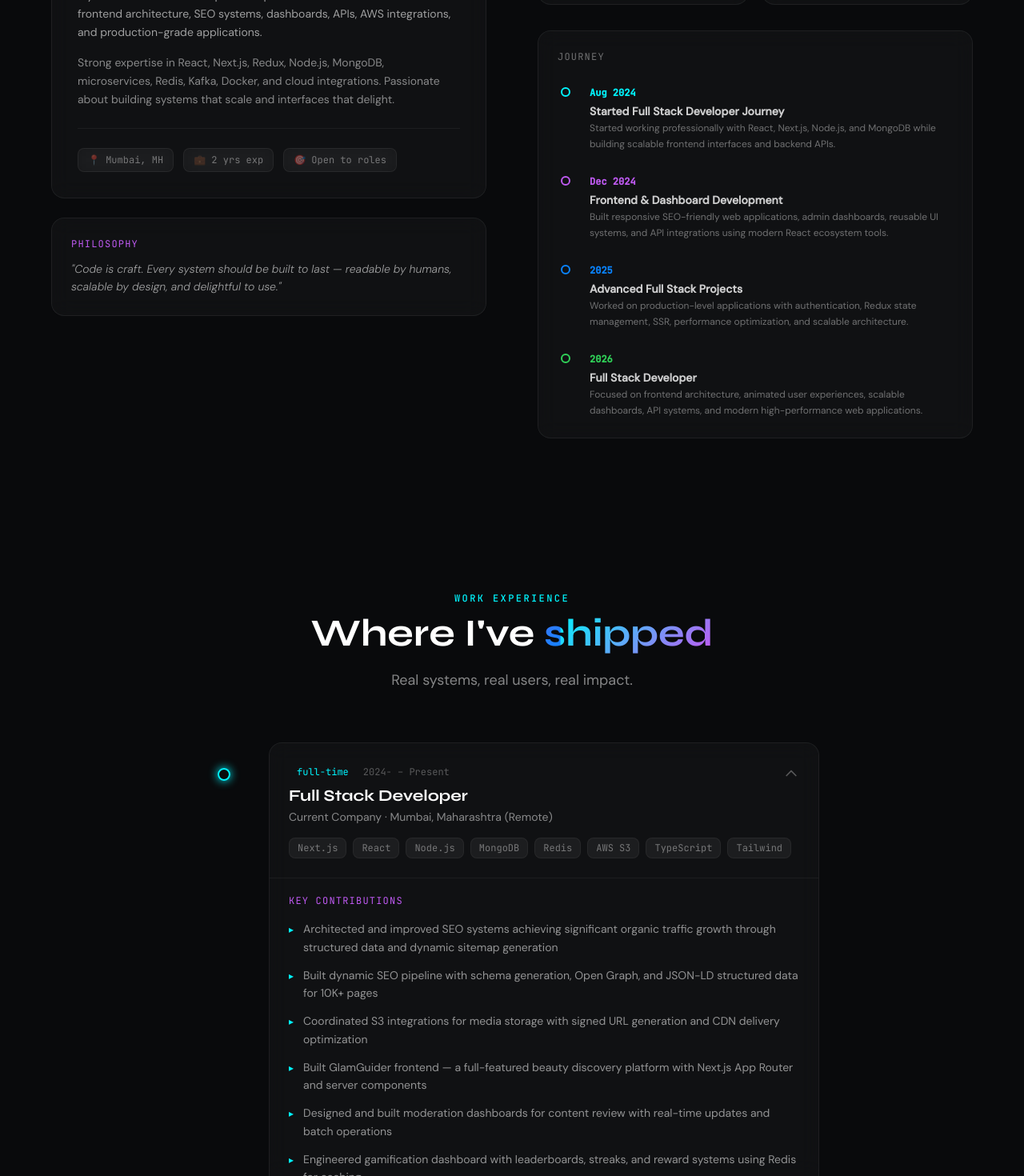
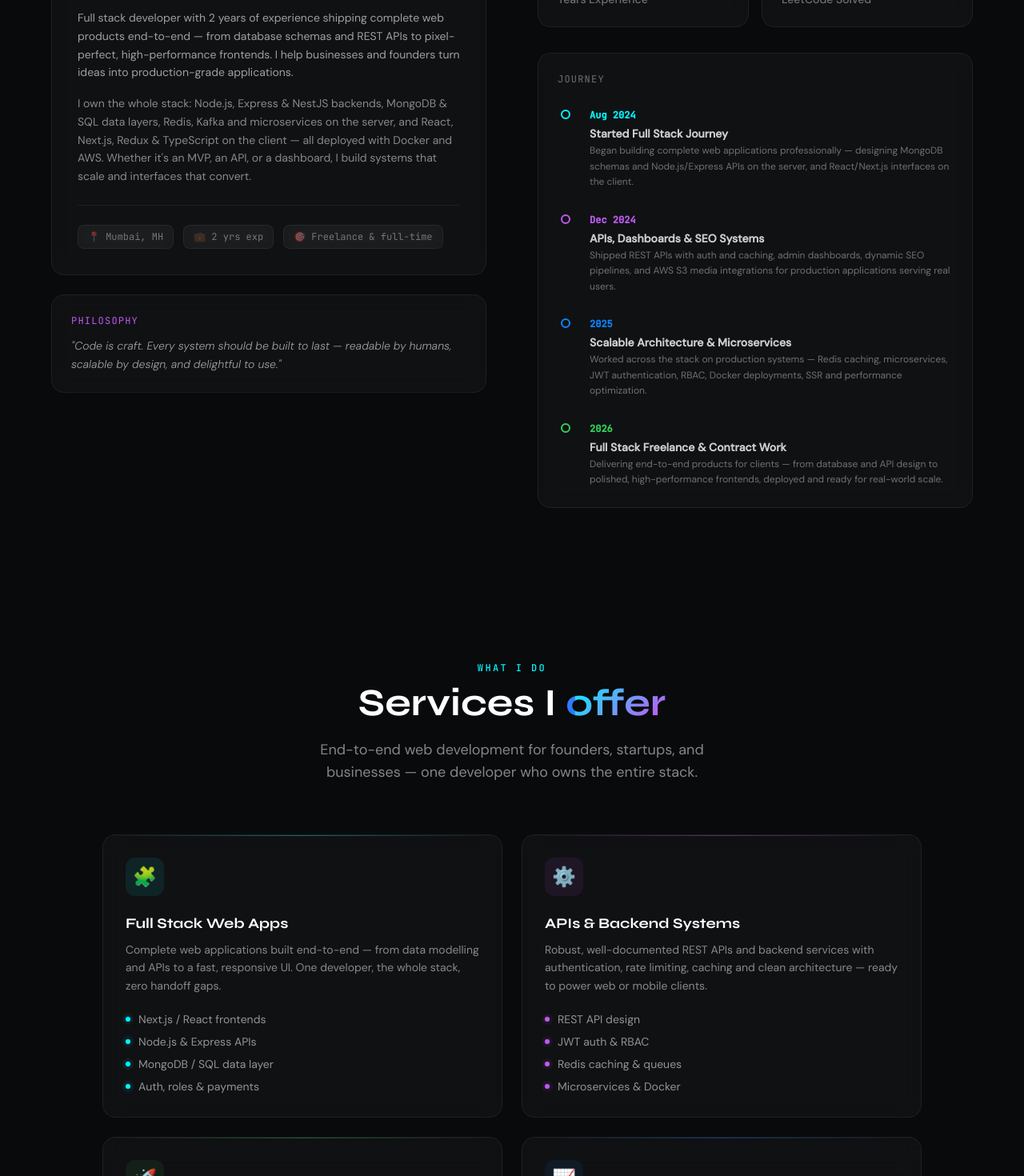
Before and after one commit to mahtobhola431/portFolioBhola, a Next.js app: page / in a window 1280 px wide. Shown: the part 1330-2800 px from the top of the page at 80% size. Built offline with nearby package versions, Linux system fonts and the light colour scheme.

Commit message:
added the services

```diff
--- a/src/app/page.tsx
+++ b/src/app/page.tsx
@@ -9,6 +9,10 @@ import { HeroSection } from "@/components/sections/HeroSection";
 // Lazy load below-fold sections
 const AboutSection = dynamic(
   () => import("@/components/sections/AboutSection").then((m) => m.AboutSection),
+  { ssr: true }
+);
+const ServicesSection = dynamic(
+  () => import("@/components/sections/ServicesSection").then((m) => m.ServicesSection),
   { ssr: true }
 );
 const ExperienceSection = dynamic(
@@ -43,6 +47,7 @@ export default function Home() {
 
         <HeroSection />
         <AboutSection />
+        <ServicesSection />
         <ExperienceSection />
         <SkillsSection />
         <ProjectsSection />
--- a/src/components/layout/Navbar.tsx
+++ b/src/components/layout/Navbar.tsx
@@ -100,7 +100,7 @@ export function Navbar() {
           </div>
 
           {/* Resume Button with premium animation */}
-          <motion.a
+          {/* <motion.a
             href={personalInfo.resumeUrl}
             download
             whileHover={{ scale: 1.05 }}
@@ -116,7 +116,7 @@ export function Navbar() {
               whileHover={{ x: 0 }}
               transition={{ duration: 0.3 }}
             />
-          </motion.a>
+          </motion.a> */}
         </div>
       </motion.nav>
 
--- a/src/components/sections/AboutSection.tsx
+++ b/src/components/sections/AboutSection.tsx
@@ -39,33 +39,33 @@ function StatCard({
 const timeline = [
   {
     year: "Aug 2024",
-    title: "Started Full Stack Developer Journey",
+    title: "Started Full Stack Journey",
     description:
-      "Started working professionally with React, Next.js, Node.js, and MongoDB while building scalable frontend interfaces and backend APIs.",
+      "Began building complete web applications professionally — designing MongoDB schemas and Node.js/Express APIs on the server, and React/Next.js interfaces on the client.",
     color: "var(--neon-cyan)",
   },
 
   {
     year: "Dec 2024",
-    title: "Frontend & Dashboard Development",
+    title: "APIs, Dashboards & SEO Systems",
     description:
-      "Built responsive SEO-friendly web applications, admin dashboards, reusable UI systems, and API integrations using modern React ecosystem tools.",
+      "Shipped REST APIs with auth and caching, admin dashboards, dynamic SEO pipelines, and AWS S3 media integrations for production applications serving real users.",
     color: "var(--neon-purple)",
   },
 
   {
     year: "2025",
-    title: "Advanced Full Stack Projects",
+    title: "Scalable Architecture & Microservices",
     description:
-      "Worked on production-level applications with authentication, Redux state management, SSR, performance optimization, and scalable architecture.",
+      "Worked across the stack on production systems — Redis caching, microservices, JWT authentication, RBAC, Docker deployments, SSR and performance optimization.",
     color: "var(--neon-blue)",
   },
 
   {
     year: "2026",
-    title: "Full Stack Developer",
+    title: "Full Stack Freelance & Contract Work",
     description:
-      "Focused on frontend architecture, animated user experiences, scalable dashboards, API systems, and modern high-performance web applications.",
+      "Delivering end-to-end products for clients — from database and API design to polished, high-performance frontends, deployed and ready for real-world scale.",
     color: "var(--neon-green)",
   },
 ];
@@ -83,8 +83,8 @@ export function AboutSection() {
         <SectionHeader
           eyebrow="About Me"
           title="Building the web, "
-          highlight="one system at a time"
-          description="From Mumbai's tech scene to production-grade systems."
+          highlight="end to end"
+          description="A full stack developer who takes products from database to deployment — and freelances for clients who need it all done well."
           className="mb-16"
         />
 
@@ -122,7 +122,7 @@ export function AboutSection() {
                 </p>
 
                 <div className="mt-6 pt-6 border-t border-white/5 flex flex-wrap gap-3">
-                  {["📍 Mumbai, MH", "💼 2 yrs exp", "🎯 Open to roles"].map(
+                  {["📍 Mumbai, MH", "💼 2 yrs exp", "🎯 Freelance & full-time"].map(
                     (tag) => (
                       <span
                         key={tag}
--- /dev/null
+++ b/src/components/sections/ServicesSection.tsx
@@ -0,0 +1,134 @@
+"use client";
+
+import { motion } from "framer-motion";
+import { services } from "@/data";
+import { SectionHeader } from "@/components/ui/SectionHeader";
+import { staggerContainer, staggerItem } from "@/lib/animations";
+
+export function ServicesSection() {
+  return (
+    <section id="services" className="section-padding relative overflow-hidden">
+      {/* Ambient glow */}
+      <div className="absolute top-1/4 right-0 w-80 h-80 rounded-full bg-[var(--neon-purple)]/5 blur-3xl pointer-events-none" />
+      <div className="absolute bottom-0 left-0 w-72 h-72 rounded-full bg-[var(--neon-cyan)]/5 blur-3xl pointer-events-none" />
+
+      <div className="container-custom">
+        <SectionHeader
+          eyebrow="What I Do"
+          title="Services I "
+          highlight="offer"
+          description="End-to-end web development for founders, startups, and businesses — one developer who owns the entire stack."
+          className="mb-16"
+        />
+
+        <motion.div
+          variants={staggerContainer}
+          initial="hidden"
+          whileInView="visible"
+          viewport={{ once: true, margin: "-80px" }}
+          className="grid sm:grid-cols-2 gap-6 max-w-5xl mx-auto"
+        >
+          {services.map((service) => (
+            <motion.div
+              key={service.id}
+              variants={staggerItem}
+              whileHover={{ y: -4 }}
+              className="glass rounded-2xl p-7 border border-white/5 relative overflow-hidden group transition-all duration-300"
+            >
+              {/* Top accent line */}
+              <div
+                className="absolute top-0 left-0 right-0 h-px opacity-40"
+                style={{
+                  background: `linear-gradient(90deg, transparent, ${service.color}, transparent)`,
+                }}
+              />
+              {/* Corner glow */}
+              <div
+                className="absolute -top-10 -right-10 w-32 h-32 rounded-full blur-2xl opacity-0 group-hover:opacity-100 transition-opacity duration-500"
+                style={{ background: `${service.color}20` }}
+              />
+
+              <div className="relative z-10">
+                <div
+                  className="w-12 h-12 rounded-xl flex items-center justify-center text-2xl mb-5"
+                  style={{ background: `${service.color}15` }}
+                >
+                  {service.icon}
+                </div>
+
+                <h3 className="font-display font-bold text-lg text-white mb-2">
+                  {service.title}
+                </h3>
+
+                <p className="text-white/50 text-sm leading-relaxed mb-5">
+                  {service.description}
+                </p>
+
+                <ul className="space-y-2">
+                  {service.features.map((feature) => (
+                    <li
+                      key={feature}
+                      className="flex items-center gap-2.5 text-sm text-white/55"
+                    >
+                      <span
+                        className="w-1.5 h-1.5 rounded-full flex-shrink-0"
+                        style={{
+                          backgroundColor: service.color,
+                          boxShadow: `0 0 6px ${service.color}80`,
+                        }}
+                      />
+                      {feature}
+                    </li>
+                  ))}
+                </ul>
+              </div>
+            </motion.div>
+          ))}
+        </motion.div>
+
+        {/* CTA strip */}
+        <motion.div
+          initial={{ opacity: 0, y: 20 }}
+          whileInView={{ opacity: 1, y: 0 }}
+          viewport={{ once: true }}
+          transition={{ delay: 0.2 }}
+          className="mt-12 text-center"
+        >
+          <p className="text-white/50 text-sm mb-5">
+            Have a project in mind? Let&apos;s build it together.
+          </p>
+          <button
+            onClick={() => {
+              document
+                .getElementById("contact")
+                ?.scrollIntoView({ behavior: "smooth" });
+            }}
+            className="group relative px-7 py-3.5 rounded-xl font-semibold text-sm overflow-hidden transition-all duration-300 hover:shadow-neon-cyan"
+            style={{
+              background:
+                "linear-gradient(135deg, var(--neon-cyan), var(--neon-blue))",
+              color: "hsl(var(--background))",
+            }}
+          >
+            <span className="relative z-10 flex items-center gap-2">
+              Start a Project
+              <svg
+                className="w-4 h-4 group-hover:translate-x-1 transition-transform"
+                fill="none"
+                stroke="currentColor"
+                viewBox="0 0 24 24"
+              >
+                <path
+                  strokeLinecap="round"
+                  strokeLinejoin="round"
+                  strokeWidth={2}
+                  d="M17 8l4 4m0 0l-4 4m4-4H3"
+                />
+              </svg>
+            </span>
+          </button>
+        </motion.div>
+      </div>
+    </section>
+  );
+}
--- a/src/data/index.ts
+++ b/src/data/index.ts
@@ -3,6 +3,7 @@ import type {
   SkillCategory,
   Experience,
   Achievement,
+  Service,
   Stat,
   NavItem,
 } from "@/types";
@@ -13,6 +14,7 @@ import codecraniumImage from "@/images/codecranium.png";
 export const navItems: NavItem[] = [
   { label: "Home", href: "#hero" },
   { label: "About", href: "#about" },
+  { label: "Services", href: "#services" },
   { label: "Experience", href: "#experience" },
   { label: "Skills", href: "#skills" },
   { label: "Projects", href: "#projects" },
@@ -24,18 +26,18 @@ export const personalInfo = {
   name: "Bhola Mahto",
   titles: [
     "Full Stack Developer",
-    'software Developer',
-    "React Engineer",
-    "Scalable System Builder",
+    "MERN Stack Developer",
+    "Backend & API Engineer",
+    "Freelance Web Developer",
   ],
   location: "Mumbai, Maharashtra",
   email: "bholamahto255@gmail.com",
   phone: "+91 9326272432",
   linkedin: "https://linkedin.com/in/bhola-mahto-39172a192",
   github: "https://github.com/mahtobhola431",
-  bio: "2 years of full stack development experience focused on scalable frontend architecture, SEO systems, dashboards, APIs, AWS integrations, and production-grade applications.",
+  bio: "Full stack developer with 2 years of experience shipping complete web products end-to-end — from database schemas and REST APIs to pixel-perfect, high-performance frontends. I help businesses and founders turn ideas into production-grade applications.",
   extendedBio:
-    "Strong expertise in React, Next.js, Redux, Node.js, MongoDB, microservices, Redis, Kafka, Docker, and cloud integrations. Passionate about building systems that scale and interfaces that delight.",
+    "I own the whole stack: Node.js, Express & NestJS backends, MongoDB & SQL data layers, Redis, Kafka and microservices on the server, and React, Next.js, Redux & TypeScript on the client — all deployed with Docker and AWS. Whether it's an MVP, an API, or a dashboard, I build systems that scale and interfaces that convert.",
   resumeUrl: "/resume.pdf",
 };
 
@@ -50,9 +52,9 @@ export const experiences: Experience[] = [
   {
     id: "exp-1",
     role: "Full Stack Developer",
-    company: "Current Company",
+    company: "Admobs",
     period: "2024- – Present",
-    location: "Mumbai, Maharashtra (Remote)",
+    location: "Mumbai, Maharashtra ",
     type: "full-time",
     description: [
       "Architected and improved SEO systems achieving significant organic traffic growth through structured data and dynamic sitemap generation",
@@ -125,6 +127,65 @@ export const skillCategories: SkillCategory[] = [
       { name: "Python", level: 72, color: "#3776AB" },
       { name: "C++", level: 70, color: "#00599C" },
       { name: "SQL", level: 82, color: "#4479A1" },
+    ],
+  },
+];
+
+export const services: Service[] = [
+  {
+    id: "s1",
+    title: "Full Stack Web Apps",
+    description:
+      "Complete web applications built end-to-end — from data modelling and APIs to a fast, responsive UI. One developer, the whole stack, zero handoff gaps.",
+    icon: "🧩",
+    color: "#00f5ff",
+    features: [
+      "Next.js / React frontends",
+      "Node.js & Express APIs",
+      "MongoDB / SQL data layer",
+      "Auth, roles & payments",
+    ],
+  },
+  {
+    id: "s2",
+    title: "APIs & Backend Systems",
+    description:
+      "Robust, well-documented REST APIs and backend services with authentication, rate limiting, caching and clean architecture — ready to power web or mobile clients.",
+    icon: "⚙️",
+    color: "#bf5af2",
+    features: [
+      "REST API design",
+      "JWT auth & RBAC",
+      "Redis caching & queues",
+      "Microservices & Docker",
+    ],
+  },
+  {
+    id: "s3",
+    title: "MVP & Product Development",
+    description:
+      "Have an idea? I take founders from concept to a shippable MVP fast — a polished, production-ready product you can put in front of real users and investors.",
+    icon: "🚀",
+    color: "#30d158",
+    features: [
+      "Idea to launch, end-to-end",
+      "Scalable architecture from day 1",
+      "Cloud deployment (AWS / Vercel)",
+      "Iterative, fast delivery",
+    ],
+  },
+  {
+    id: "s4",
+    title: "Performance, SEO & Dashboards",
+    description:
+      "Speed, search visibility and data. I optimise Core Web Vitals, build SEO systems that rank, and craft admin dashboards that make data actionable.",
+    icon: "📈",
+    color: "#0a84ff",
+    features: [
+      "90+ Lighthouse performance",
+      "SEO & structured data",
+      "Admin & analytics dashboards",
+      "Real-time data & charts",
     ],
   },
 ];
```
Also changed, not shown: src/components/sections/ContactSection.tsx (+5 -5 lines), src/components/sections/HeroSection.tsx (+8 -8 lines), src/types/index.ts (+9 -0 lines).
